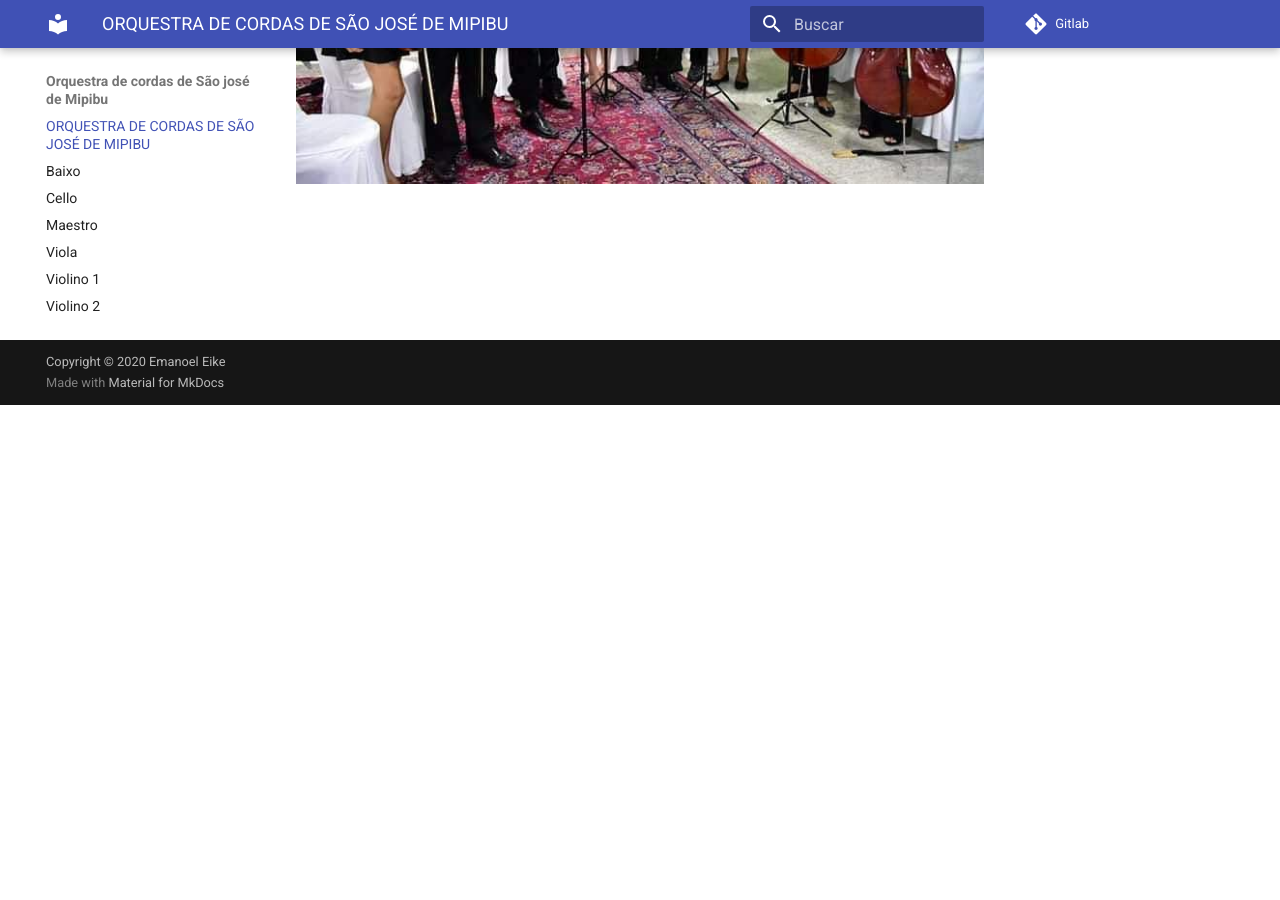
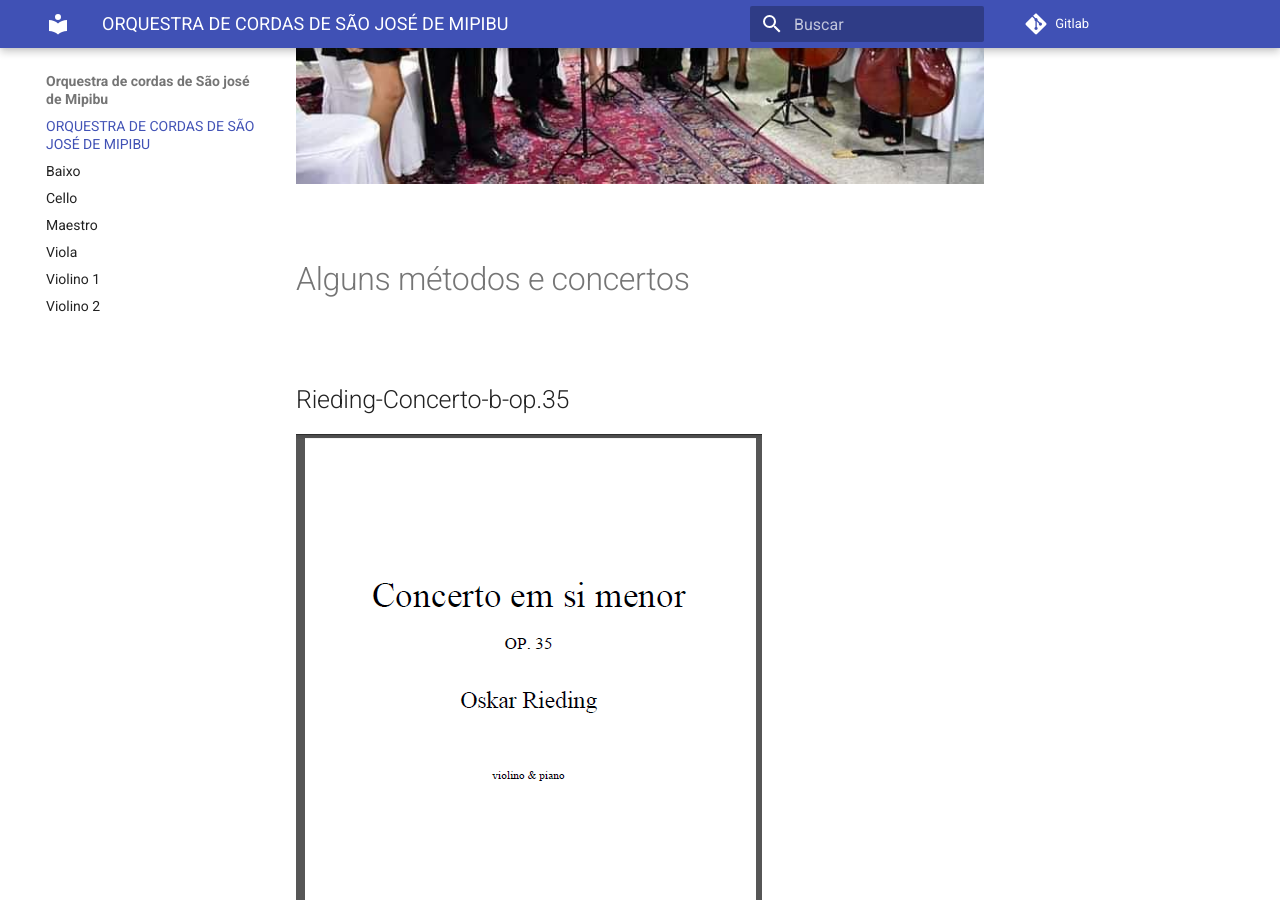
Before and after one commit to Emanoe-Eiky/orqt, an MkDocs documentation site: the page built from docs/index.md, in a window 1280 px wide and 900 px high, scrolled down 495 px. Built offline with MkDocs 1.6.1 and Material for MkDocs 9.7.7, drawn with Linux system fonts in a browser that asks for light colours; before the commit the page ends 900 px from its top, so only the background shows below that.

Commit message:
Criei uma área para alguns métodos e coloquei um pdf

```diff
--- a/docs/index.md
+++ b/docs/index.md
@@ -1,2 +1,5 @@
 # ORQUESTRA DE CORDAS DE SÃO JOSÉ DE MIPIBU
-![](imagem/membros.jpeg)
+![](imagem/membros.jpeg) <br> <br> <br>
+# Alguns métodos e concertos <br> <br>
+## Rieding-Concerto-b-op.35 <br>
+ [![null](<imagem/concerto em si.png>)](<pdfs/Rieding-Concerto-b-op.35.pdf>)
```
Also changed, not shown: docs/maestro.md (+1 -1 lines), docs/imagem/concerto em si.png (added), 1 other file.
